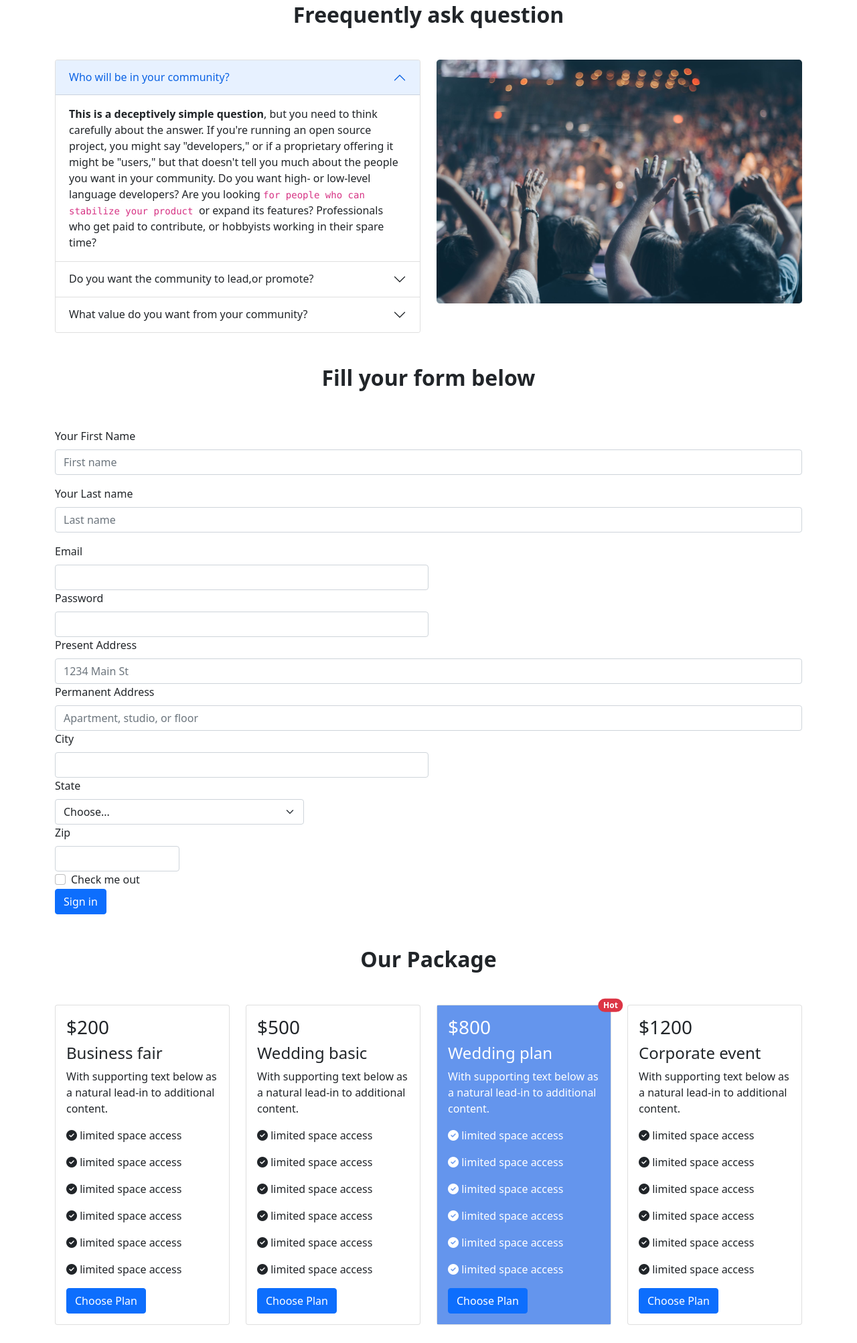
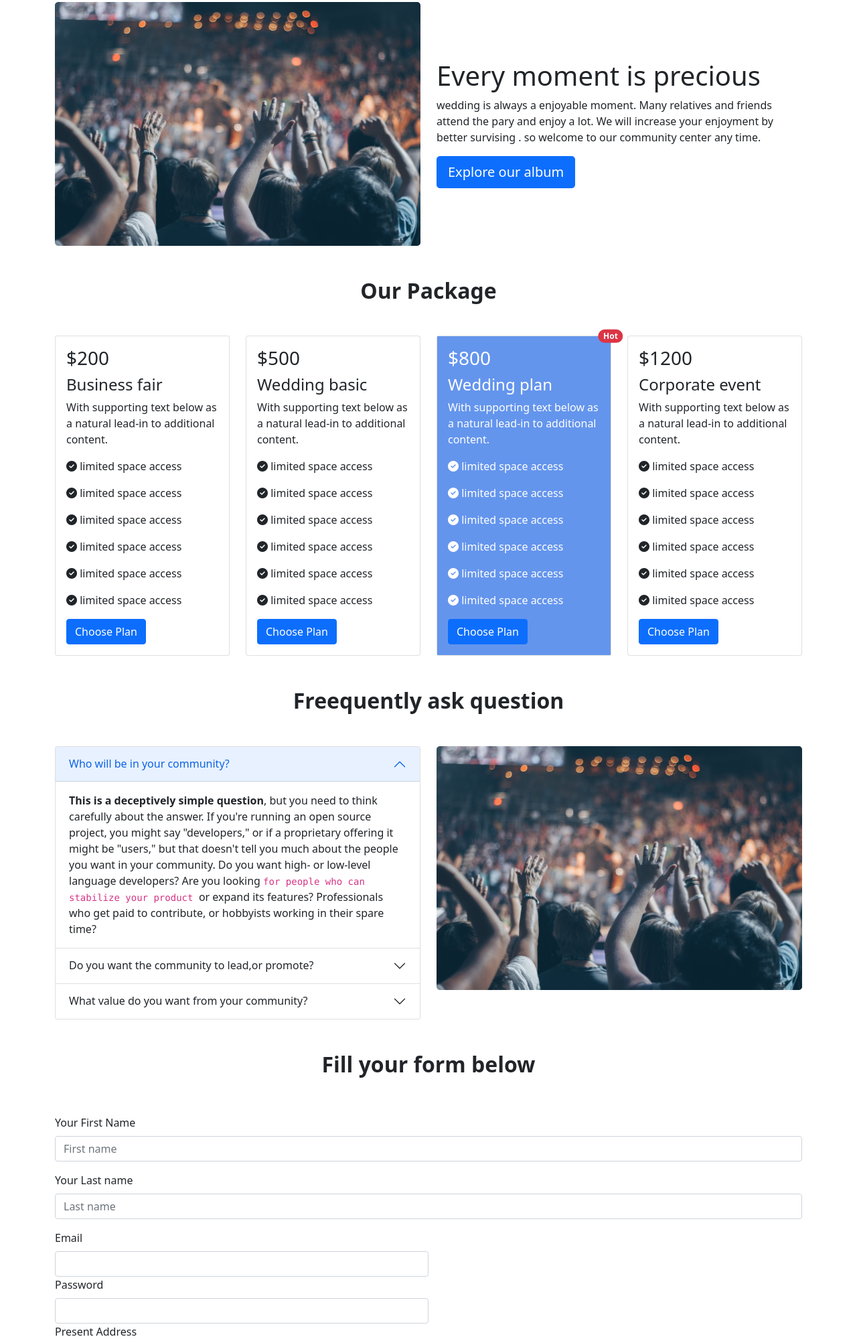
Before and after one commit to moshiur25524/convention-center, a plain HTML site: page index.html in a window 1280 px wide. Shown: the part 695-2700 px from the top of the page at 67% size. Drawn offline with nearby package versions, Linux system fonts and the light colour scheme.

Commit message:
almost-finished

```diff
--- a/index.html
+++ b/index.html
@@ -34,10 +34,10 @@
                             <a class="nav-link" href="#">Features</a>
                         </li>
                         <li class="nav-item">
-                            <a class="nav-link" href="#">Pricing</a>
+                            <a class="nav-link" href="#">About us</a>
                         </li>
                         <li class="nav-item">
-                            <a class="nav-link ">Disabled</a>
+                            <a class="nav-link ">Contact us</a>
                         </li>
                     </ul>
                 </div>
@@ -115,6 +115,116 @@
             </div>
         </div>
         </div>
+        <!-- Moment section  -->
+        <section>
+            <div class="container my-5">
+                <div class="row">
+                    <div class="col-12 col-sm-12 col-lg-6">
+                        <img src="images/people.png" class="img-fluid" alt="">
+                    </div>
+                    <div class="col-12 col-sm-12 col-lg-6">
+                        <div class="d-flex justify-content-center align-items-center h-100">
+                            <div>
+                                <h1>Every moment is precious</h1>
+                                <p>wedding is always a enjoyable moment. Many relatives and friends attend the pary and
+                                    enjoy a
+                                    lot. We will increase your enjoyment by better survising . so welcome to our
+                                    community
+                                    center any time.</p>
+                                <a href="https://www.programming-hero.com/" target="_blank"><button type="button"
+                                        class="btn btn-primary btn-lg">Explore our album</button></a>
+
+                            </div>
+                        </div>
+                    </div>
+                </div>
+            </div>
+        </section>
+        <!-- Packages section  -->
+
+        <section>
+            <div class="container my-5">
+                <h1 class="text-center fs-2 my-5 fw-bolder">Our Package</h1>
+                <div class="row gy-2">
+                    <div class="col-12 col-sm-12 col-lg-3">
+                        <div class="card">
+                            <div class="card-body">
+                                <h3 class="card-title">$200</h3>
+                                <h4>Business fair</h4>
+                                <p class="card-text">With supporting text below as a natural lead-in to additional
+                                    content.</p>
+                                <p><i class="fas fa-check-circle"></i> limited space access</p>
+                                <p><i class="fas fa-check-circle"></i> limited space access</p>
+                                <p><i class="fas fa-check-circle"></i> limited space access</p>
+                                <p><i class="fas fa-check-circle"></i> limited space access</p>
+                                <p><i class="fas fa-check-circle"></i> limited space access</p>
+                                <p><i class="fas fa-check-circle"></i> limited space access</p>
+                                <a href="#" class="btn btn-primary">Choose Plan</a>
+                            </div>
+                        </div>
+                    </div>
+                    <div class="col-12 col-sm-12 col-lg-3">
+                        <div class="card">
+                            <div class="card-body">
+                                <h3 class="card-title">$500</h3>
+                                <h4>Wedding basic</h4>
+                                <p class="card-text">With supporting text below as a natural lead-in to additional
+                                    content.</p>
+                                <p><i class="fas fa-check-circle"></i> limited space access</p>
+                                <p><i class="fas fa-check-circle"></i> limited space access</p>
+                                <p><i class="fas fa-check-circle"></i> limited space access</p>
+                                <p><i class="fas fa-check-circle"></i> limited space access</p>
+                                <p><i class="fas fa-check-circle"></i> limited space access</p>
+                                <p><i class="fas fa-check-circle"></i> limited space access</p>
+                                <a href="#" class="btn btn-primary">Choose Plan</a>
+                            </div>
+                        </div>
+                    </div>
+                    <div class="col-12 col-sm-12 col-lg-3 position-relative">
+                        <div class="hover-style">
+                            <div class="card text-white">
+                                <span
+                                    class="position-absolute top-0 start-100 translate-middle badge rounded-pill bg-danger">
+                                    Hot
+                                    <span class="visually-hidden">Hoty hot</span>
+                                </span>
+                                <div class="card-body card-design">
+                                    <h3 class="card-title">$800</h3>
+                                    <h4>Wedding plan</h4>
+                                    <p class="card-text">With supporting text below as a natural lead-in to
+                                        additional
+                                        content.</p>
+                                    <p><i class="fas fa-check-circle"></i> limited space access</p>
+                                    <p><i class="fas fa-check-circle"></i> limited space access</p>
+                                    <p><i class="fas fa-check-circle"></i> limited space access</p>
+                                    <p><i class="fas fa-check-circle"></i> limited space access</p>
+                                    <p><i class="fas fa-check-circle"></i> limited space access</p>
+                                    <p><i class="fas fa-check-circle"></i> limited space access</p>
+                                    <a href="#" class="btn btn-primary">Choose Plan</a>
+                                </div>
+                            </div>
+                        </div>
+                    </div>
+                    <div class="col-12 col-sm-12 col-lg-3">
+                        <div class="card">
+                            <div class="card-body">
+                                <h3 class="card-title">$1200</h3>
+                                <h4>Corporate event</h4>
+                                <p class="card-text">With supporting text below as a natural lead-in to additional
+                                    content.</p>
+                                <p><i class="fas fa-check-circle"></i> limited space access</p>
+                                <p><i class="fas fa-check-circle"></i> limited space access</p>
+                                <p><i class="fas fa-check-circle"></i> limited space access</p>
+                                <p><i class="fas fa-check-circle"></i> limited space access</p>
+                                <p><i class="fas fa-check-circle"></i> limited space access</p>
+                                <p><i class="fas fa-check-circle"></i> limited space access</p>
+                                <a href="#" class="btn btn-primary">Choose Plan</a>
+                            </div>
+                        </div>
+                    </div>
+                </div>
+            </div>
+        </section>
         <!-- Q & A section  -->
 
         <section class="container my-5">
@@ -193,6 +303,7 @@
             </div>
         </section>
 
+
         <!-- Extra section  -->
 
         <section class="container my-5">
@@ -254,91 +365,19 @@
             </div>
             </form>
         </section>
-
-        <!-- Packages section  -->
-
-        <section>
-            <div class="container my-5">
-                <h1 class="text-center fs-2 my-5 fw-bolder">Our Package</h1>
-                <div class="row gy-2">
-                    <div class="col-12 col-sm-12 col-lg-3">
-                        <div class="card">
-                            <div class="card-body">
-                                <h3 class="card-title">$200</h3>
-                                <h4>Business fair</h4>
-                                <p class="card-text">With supporting text below as a natural lead-in to additional
-                                    content.</p>
-                                <p><i class="fas fa-check-circle"></i> limited space access</p>
-                                <p><i class="fas fa-check-circle"></i> limited space access</p>
-                                <p><i class="fas fa-check-circle"></i> limited space access</p>
-                                <p><i class="fas fa-check-circle"></i> limited space access</p>
-                                <p><i class="fas fa-check-circle"></i> limited space access</p>
-                                <p><i class="fas fa-check-circle"></i> limited space access</p>
-                                <a href="#" class="btn btn-primary">Choose Plan</a>
-                            </div>
-                        </div>
-                    </div>
-                    <div class="col-12 col-sm-12 col-lg-3">
-                        <div class="card">
-                            <div class="card-body">
-                                <h3 class="card-title">$500</h3>
-                                <h4>Wedding basic</h4>
-                                <p class="card-text">With supporting text below as a natural lead-in to additional
-                                    content.</p>
-                                <p><i class="fas fa-check-circle"></i> limited space access</p>
-                                <p><i class="fas fa-check-circle"></i> limited space access</p>
-                                <p><i class="fas fa-check-circle"></i> limited space access</p>
-                                <p><i class="fas fa-check-circle"></i> limited space access</p>
-                                <p><i class="fas fa-check-circle"></i> limited space access</p>
-                                <p><i class="fas fa-check-circle"></i> limited space access</p>
-                                <a href="#" class="btn btn-primary">Choose Plan</a>
-                            </div>
-                        </div>
-                    </div>
-                    <div class="col-12 col-sm-12 col-lg-3 position-relative">
-                        <div>
-                            <div class="card text-white">
-                                <span
-                                    class="position-absolute top-0 start-100 translate-middle badge rounded-pill bg-danger">
-                                    Hot
-                                    <span class="visually-hidden">Hoty hot</span>
-                                </span>
-                                <div class="card-body card-design">
-                                    <h3 class="card-title">$800</h3>
-                                    <h4>Wedding plan</h4>
-                                    <p class="card-text">With supporting text below as a natural lead-in to
-                                        additional
-                                        content.</p>
-                                    <p><i class="fas fa-check-circle"></i> limited space access</p>
-                                    <p><i class="fas fa-check-circle"></i> limited space access</p>
-                                    <p><i class="fas fa-check-circle"></i> limited space access</p>
-                                    <p><i class="fas fa-check-circle"></i> limited space access</p>
-                                    <p><i class="fas fa-check-circle"></i> limited space access</p>
-                                    <p><i class="fas fa-check-circle"></i> limited space access</p>
-                                    <a href="#" class="btn btn-primary">Choose Plan</a>
-                                </div>
-                            </div>
-                        </div>
-                    </div>
-                    <div class="col-12 col-sm-12 col-lg-3">
-                        <div class="card">
-                            <div class="card-body">
-                                <h3 class="card-title">$1200</h3>
-                                <h4>Corporate event</h4>
-                                <p class="card-text">With supporting text below as a natural lead-in to additional
-                                    content.</p>
-                                <p><i class="fas fa-check-circle"></i> limited space access</p>
-                                <p><i class="fas fa-check-circle"></i> limited space access</p>
-                                <p><i class="fas fa-check-circle"></i> limited space access</p>
-                                <p><i class="fas fa-check-circle"></i> limited space access</p>
-                                <p><i class="fas fa-check-circle"></i> limited space access</p>
-                                <p><i class="fas fa-check-circle"></i> limited space access</p>
-                                <a href="#" class="btn btn-primary">Choose Plan</a>
-                            </div>
-                        </div>
-                    </div>
-                </div>
-            </div>
+        <!-- Pagination part  -->
+        <section class="container">
+            <nav aria-label="...">
+                <ul class="pagination pagination-sm">
+                    <li class="page-item active" aria-current="page">
+                        <span class="page-link">1</span>
+                    </li>
+                    <li class="page-item"><a class="page-link" href="#">2</a></li>
+                    <li class="page-item"><a class="page-link" href="#">3</a></li>
+                    <li class="page-item"><a class="page-link" href="#">4</a></li>
+                    <li class="page-item"><a class="page-link" href="#">5</a></li>
+                </ul>
+            </nav>
         </section>
 
     </main>
@@ -362,6 +401,7 @@
                 </div>
             </div>
         </section>
+
     </footer>
     <!-- Bootstrap script  -->
     <script src="https://cdn.jsdelivr.net/npm/bootstrap@5.1.3/dist/js/bootstrap.bundle.min.js"
--- a/style.css
+++ b/style.css
@@ -12,3 +12,8 @@ body {
 .card-design {
     background-color: cornflowerblue;
 }
+.hover-style:hover {
+    box-shadow: 0 4px 8px 0 rgba(0, 0, 0, 0.2), 0 6px 20px 0 rgba(0, 0, 0, 0.19);
+    transform: scale(1.1);
+
+}
```
